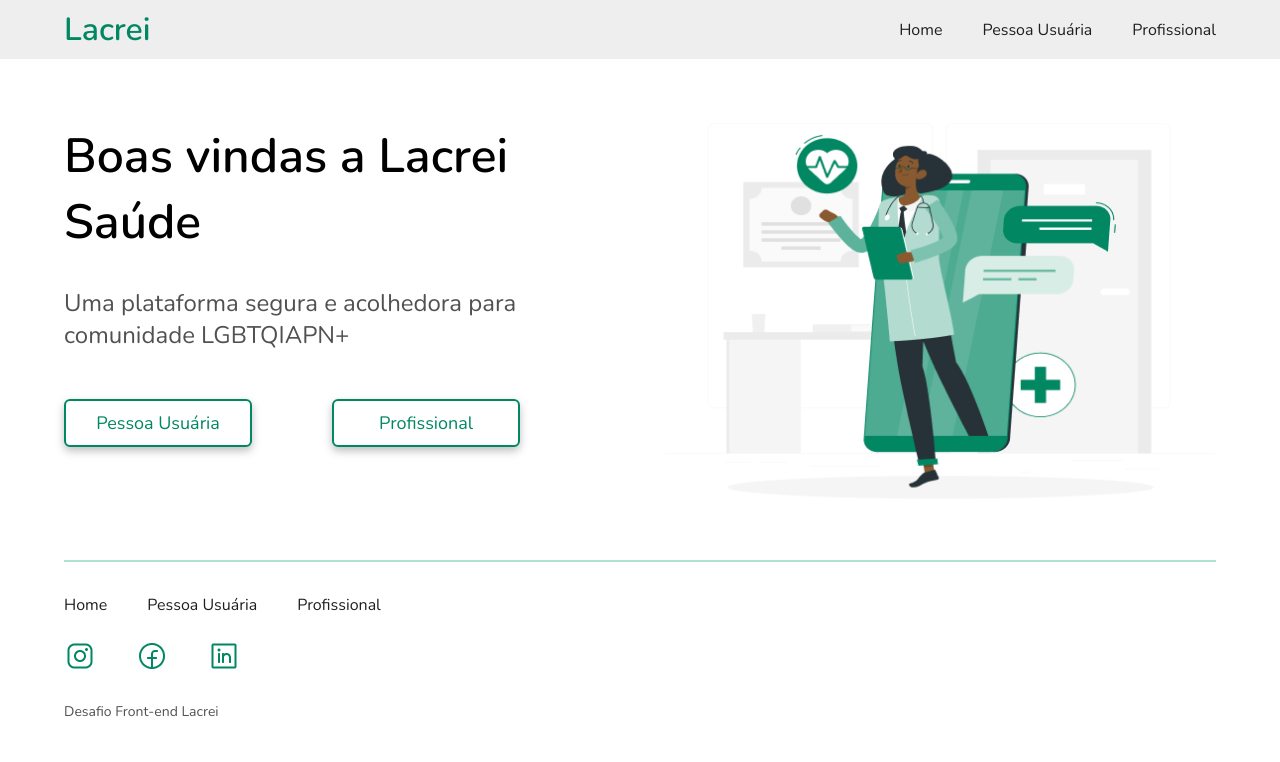
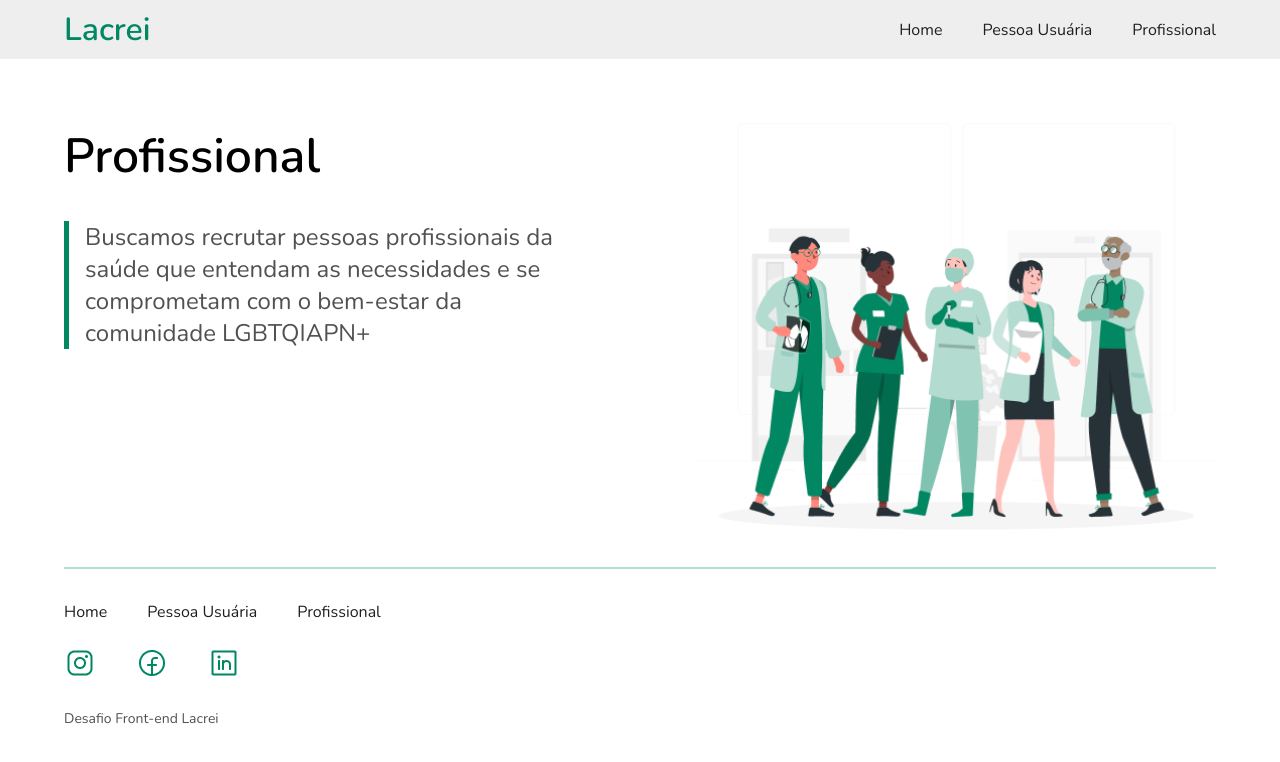
Before and after one commit to alevieiramoreira/lacrei-challenge, a React (Create React App) app: page /professional in a window 1280 px wide. Shown: the top 762 px of the page. Built offline with nearby package versions, Linux system fonts and the light colour scheme.

Commit message:
adiciona pagina profissional e gerenciamento de rotas

```diff
--- a/src/App.tsx
+++ b/src/App.tsx
@@ -1,8 +1,11 @@
+import { Helmet } from 'react-helmet';
+import { BrowserRouter as Router, Route, Routes, Link } from 'react-router-dom';
+
 import MainPage from 'Pages/Main';
 import GlobalStyle from 'styles/global';
-import { Helmet } from 'react-helmet';
 import Header from 'components/Header';
 import Footer from 'components/Footer';
+import ProfessionalPage from 'Pages/Professional';
 
 function App() {
   return (
@@ -23,9 +26,30 @@ function App() {
         />
       </Helmet>
       <GlobalStyle />
-      <Header currentPage="main" />
-      <MainPage />
-      <Footer currentPage="main" />
+      <Header currentPage="professional" />
+
+      <Router>
+        <Routes>
+          <Route
+            path="/"
+            index
+            element={
+              <>
+                <MainPage />
+              </>
+            }
+          />
+          <Route
+            path="/professional"
+            element={
+              <>
+                <ProfessionalPage />
+              </>
+            }
+          />
+        </Routes>
+      </Router>
+      <Footer currentPage="professional" />
     </>
   );
 }
--- a/src/Pages/Main/index.tsx
+++ b/src/Pages/Main/index.tsx
@@ -1,9 +1,13 @@
 import Button from 'components/Button';
 import Logo from 'components/Logo';
 import Text from 'components/Text';
+import { useNavigate } from 'react-router-dom';
 import * as S from './styles';
 
-const MainPage = () => (
+const MainPage = () => {
+  const navigate = useNavigate();
+
+  return (
     <S.Wrapper>
       <S.IntroContainer>
         <Text as="h1" value="Boas vindas a Lacrei Saúde" />
@@ -14,13 +18,13 @@ const MainPage = () => (
         <S.ButtonContainer>
           <Button
             action={() => {
-            console.log('hi!');
+              navigate('/user');
             }}
             text="Pessoa Usuária"
           />
           <Button
             action={() => {
-            console.log('hi!');
+              navigate('/professional');
             }}
             text="Profissional"
           />
@@ -31,5 +35,6 @@ const MainPage = () => (
       </div>
     </S.Wrapper>
   );
+};
 
 export default MainPage;
--- /dev/null
+++ b/src/Pages/Professional/index.tsx
@@ -0,0 +1,24 @@
+import Logo from 'components/Logo';
+import Text from 'components/Text';
+import * as S from './styles';
+
+const ProfessionalPage = () => {
+  return (
+    <S.Wrapper>
+      <S.IntroContainer>
+        <Text as="h1" value="Profissional" />
+        <S.LeftDivider>
+          <Text
+            as="p"
+            value="Buscamos recrutar pessoas profissionais da saúde que entendam as necessidades e se comprometam com o bem-estar da comunidade LGBTQIAPN+"
+          />
+        </S.LeftDivider>
+      </S.IntroContainer>
+      <div>
+        <Logo altText="a" url="logo-3.png" size={52} />
+      </div>
+    </S.Wrapper>
+  );
+};
+
+export default ProfessionalPage;
--- /dev/null
+++ b/src/Pages/Professional/styles.ts
@@ -0,0 +1,25 @@
+import styled from 'styled-components';
+
+export const Wrapper = styled.main`
+  background-color: #fff;
+  width: 100%;
+  display: flex;
+  justify-content: space-between;
+  padding: 6.4rem;
+  padding-bottom: 1.6rem;
+`;
+
+export const IntroContainer = styled.div`
+  justify-content: space-between;
+  width: 52rem;
+  > * {
+    &:first-child {
+      margin-bottom: 3.2rem;
+    }
+  }
+`;
+
+export const LeftDivider = styled.div`
+  border-left: 5px solid #018762;
+  padding-left: 1.6rem;
+`;
```
Also changed, not shown: package.json (+14 -0 lines), 1 other file (tests, documents, lock files or other folders). Lines whose indentation alone changed are shown as unchanged.
